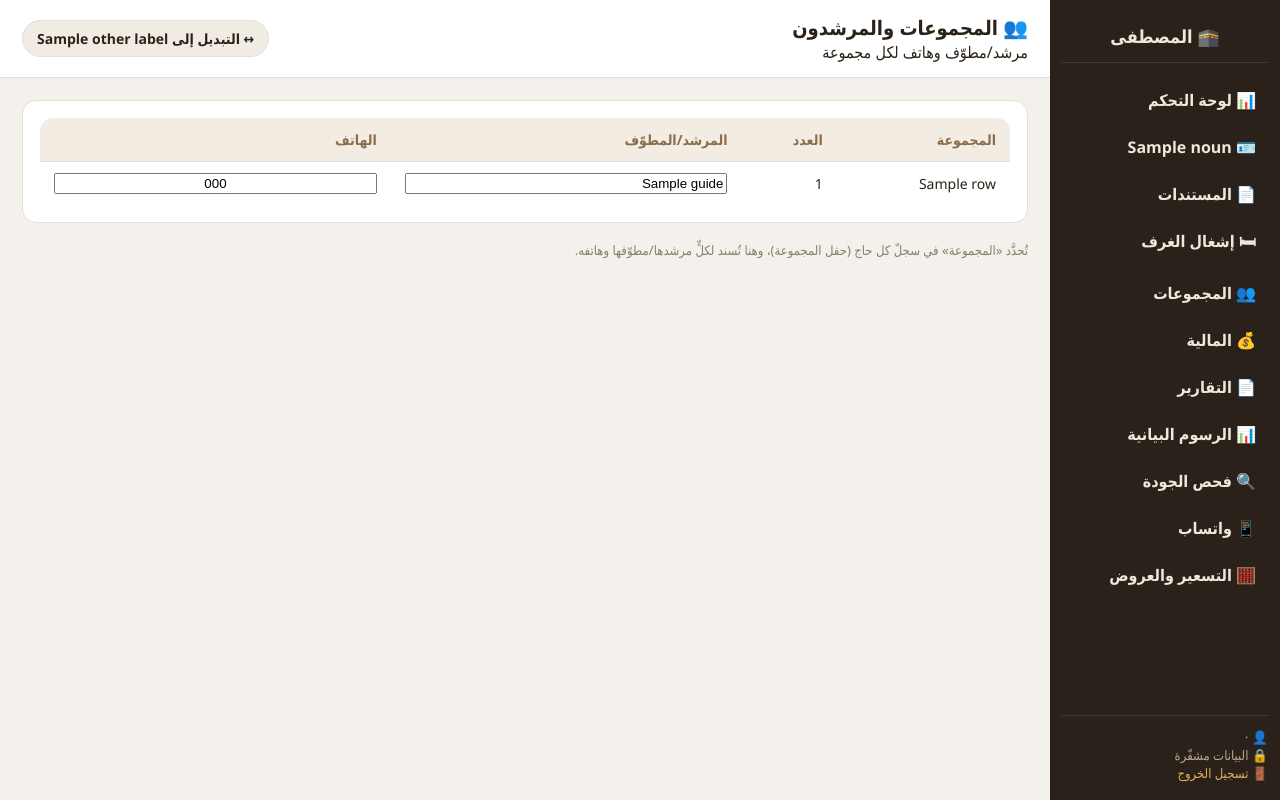
After one commit to almustafahajj/almustafa-hajj, a Flask app: template webapp/templates/groups.html in a window 1280 px wide. The commit adds this page. Run offline with Flask 3, Linux system fonts and the light colour scheme; the template is opened without the code that fills it: most values are stand-ins (such as "Sample title", 1, 10 or a date in 2020).

Commit message:
الويب: ملصقات الحقائب + إدارة المجموعات والمرشدين (آخر الميزات المرئية)
- /reports/stickers.pdf: استيكرات الحقائب (export_stickers_pdf kind=bag) + بطاقة
  في صفحة التقارير
- /groups: مرشد/مطوّف وهاتف لكل مجموعة (settings["groups"])، الأسماء من حقل
  group في السجلات، مع عدد أفراد كل مجموعة؛ رابط «👥 المجموعات» في القائمة

Co-Authored-By: Claude Opus 4.8 <noreply@anthropic.com>

```diff
--- a/webapp/server.py
+++ b/webapp/server.py
@@ -707,6 +707,24 @@ def rep_cards_pdf():
                                  session=_sess())
     return send_file(p, mimetype="application/pdf", as_attachment=False,
                      download_name="cards.pdf")
+
+
+@app.get("/reports/stickers.pdf")
+def rep_stickers_pdf():
+    """ملصقات الحقائب (شبكة على A4) لكل السجلات."""
+    if _sess() is None:
+        return redirect(url_for("login"))
+    from hajj_app import pdf_io
+    records = _load_records()
+    settings = storage.load_settings()
+    co = settings.get("company") if isinstance(settings, dict) else None
+    season = str(settings.get("season_year", "") or "")
+    company = pdf_io.company_info(co)["name_ar"]
+    p = _tmp(".pdf")
+    pdf_io.export_stickers_pdf(records, p, kind="bag", company=company,
+                               season=season)
+    return send_file(p, mimetype="application/pdf", as_attachment=False,
+                     download_name="stickers.pdf")
 
 
 @app.get("/reports/transport.pdf")
@@ -1546,6 +1564,41 @@ def quality_report():
         readiness=readiness, **_ctx())
 
 
+# ==================== المجموعات والمرشدون ==================================
+@app.route("/groups", methods=["GET", "POST"])
+def groups_page():
+    """المجموعات والمرشدون: مرشد/مطوّف وهاتف لكل مجموعة (تُحدَّد في سجلّ كل حاج)."""
+    if _sess() is None:
+        return redirect(url_for("login"))
+    records = _load_records()
+    settings = storage.load_settings()
+    saved = dict(settings.get("groups", {}) or {})
+    counts: dict = {}
+    for r in records:
+        name = str(getattr(r, "group", "") or "").strip()
+        if name:
+            counts[name] = counts.get(name, 0) + 1
+    names = sorted(set(counts) | set(saved))
+    if request.method == "POST" and _sess().can_edit:
+        data = {}
+        for name in names:
+            data[name] = {
+                "guide": (request.form.get(f"guide__{name}", "") or "").strip(),
+                "phone": (request.form.get(f"phone__{name}", "") or "").strip()}
+        settings["groups"] = data
+        try:
+            storage.save_settings(settings)
+        except Exception:
+            pass
+        return redirect(url_for("groups_page", saved=1))
+    rows = [{"name": n, "count": counts.get(n, 0),
+             "guide": str(saved.get(n, {}).get("guide", "") or ""),
+             "phone": str(saved.get(n, {}).get("phone", "") or "")}
+            for n in names]
+    return render_template("groups.html", active="groups", rows=rows,
+                           saved=request.args.get("saved"), **_ctx())
+
+
 # ==================== سجلّ التدقيق =========================================
 @app.get("/audit")
 def audit_log():
--- a/webapp/templates/base.html
+++ b/webapp/templates/base.html
@@ -16,6 +16,7 @@
       {% if mode=='hajj' %}<a class="{{ 'active' if active=='travel' }}" href="{{ url_for('travel_list') }}">🧳 مواعيد السفر</a>{% endif %}
       {% if mode=='hajj' %}<a class="{{ 'active' if active=='camps' }}" href="{{ url_for('camps_page') }}">⛺ المخيمات</a>{% endif %}
       <a class="{{ 'active' if active=='occupancy' }}" href="{{ url_for('occupancy') }}">🛏 إشغال الغرف</a>
+      <a class="{{ 'active' if active=='groups' }}" href="{{ url_for('groups_page') }}">👥 المجموعات</a>
       <a class="{{ 'active' if active=='finance' }}" href="{{ url_for('finance') }}">💰 المالية</a>
       {% if can_edit %}<a class="{{ 'active' if active=='expenses' }}" href="{{ url_for('expenses_page') }}">🧮 المصروفات</a>{% endif %}
       <a class="{{ 'active' if active=='reports' }}" href="{{ url_for('reports') }}">📄 التقارير</a>
--- /dev/null
+++ b/webapp/templates/groups.html
@@ -0,0 +1,37 @@
+{% extends "base.html" %}
+{% block title %}المجموعات والمرشدون — المصطفى{% endblock %}
+{% block heading %}👥 المجموعات والمرشدون{% endblock %}
+{% block subhead %}<div class="season">مرشد/مطوّف وهاتف لكل مجموعة</div>{% endblock %}
+{% block content %}
+{% if saved %}<div class="acc-msg ok">✅ حُفظت بيانات المجموعات والمرشدين.</div>{% endif %}
+{% if not rows %}
+<div class="acc-msg">لا مجموعات بعد — عيّن حقل «المجموعة» في سجلّات {{ noun }} أولاً.</div>
+{% else %}
+<form method="post">
+<div class="panel">
+<table class="data">
+  <thead><tr><th>المجموعة</th><th>العدد</th><th>المرشد/المطوّف</th><th>الهاتف</th></tr></thead>
+  <tbody>
+    {% for r in rows %}
+    <tr>
+      <td class="prog-name">{{ r.name }}</td>
+      <td class="tag">{{ r.count }}</td>
+      <td><input name="guide__{{ r.name }}" value="{{ r.guide }}"
+                 {{ '' if can_edit else 'readonly' }} style="width:100%"></td>
+      <td><input name="phone__{{ r.name }}" value="{{ r.phone }}" dir="ltr"
+                 {{ '' if can_edit else 'readonly' }} style="width:100%;text-align:center"></td>
+    </tr>
+    {% endfor %}
+  </tbody>
+</table>
+</div>
+{% if can_edit %}
+<div class="formbar" style="margin-top:12px">
+  <button class="btn primary" type="submit">💾 حفظ</button>
+</div>
+{% endif %}
+</form>
+{% endif %}
+<p class="hint-note">تُحدَّد «المجموعة» في سجلّ كل حاج (حقل المجموعة)، وهنا تُسند
+  لكلٍّ مرشدها/مطوّفها وهاتفه.</p>
+{% endblock %}
--- a/webapp/templates/reports.html
+++ b/webapp/templates/reports.html
@@ -28,6 +28,11 @@
     <div class="ic" style="background:#fbf0dc;color:#B26A00">🪪</div>
     <div><div class="t">بطاقات {{ noun }}</div>
       <div class="d">بطاقات بمقاس موحّد للطباعة والقصّ.</div></div>
+  </a>
+  <a class="repcard" target="_blank" href="{{ url_for('rep_stickers_pdf') }}">
+    <div class="ic" style="background:#f1e4f0;color:#8E44AD">🏷</div>
+    <div><div class="t">ملصقات الحقائب</div>
+      <div class="d">استيكرات بأسماء {{ noun }} على شبكة A4 للطباعة واللصق.</div></div>
   </a>
   {% if mode=='umrah' %}
   <a class="repcard" target="_blank" href="{{ url_for('rep_transport_pdf') }}">
```
